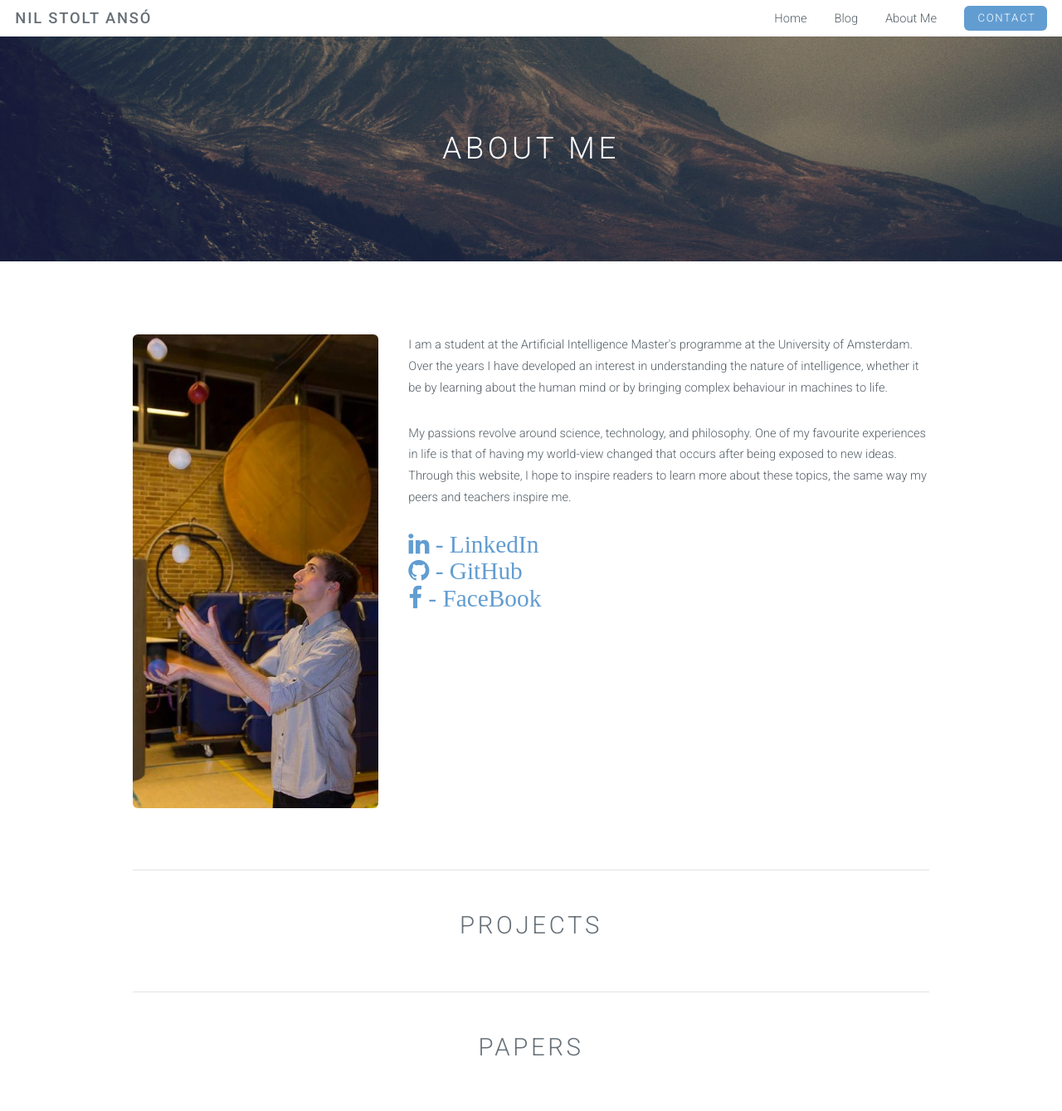
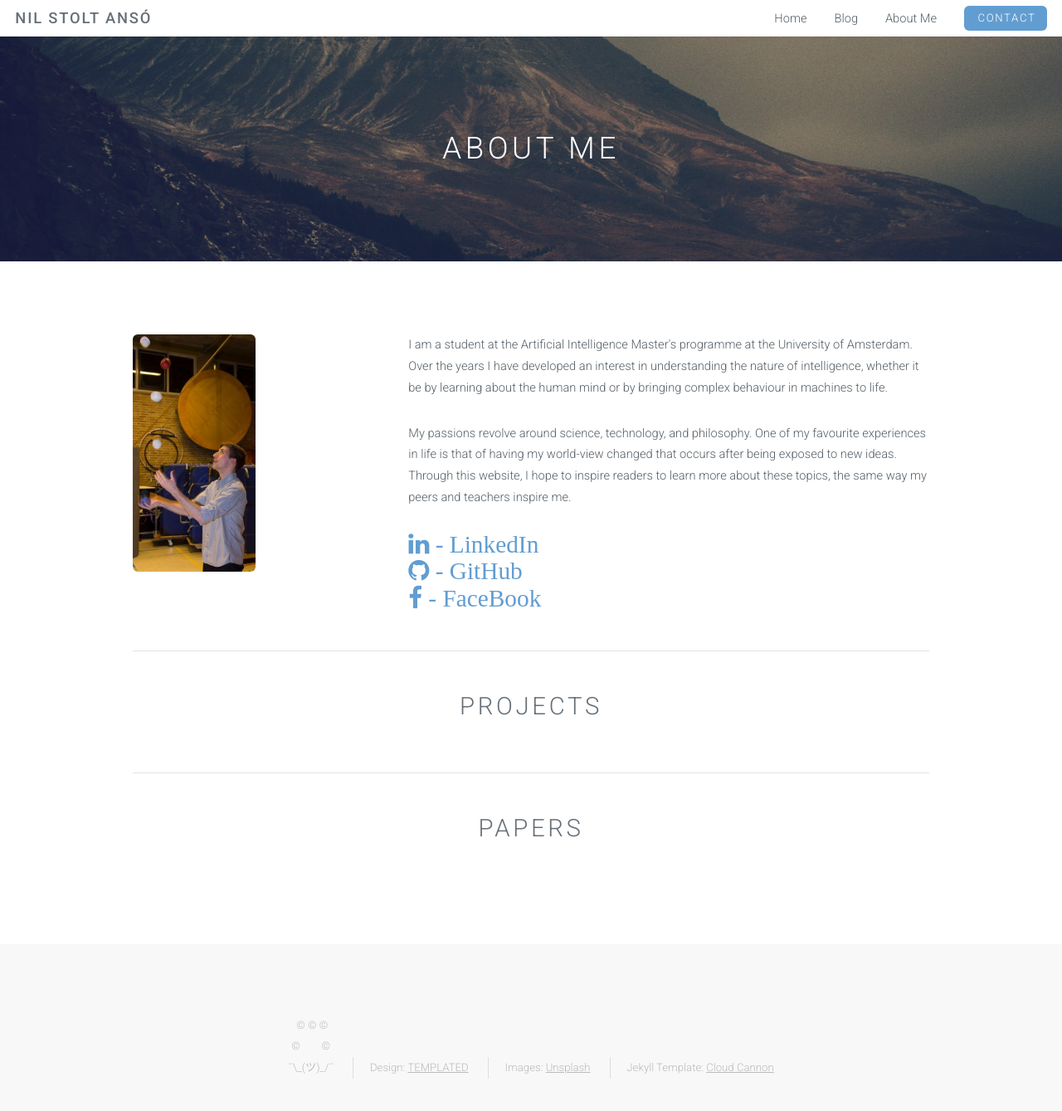
Before and after one commit to NILOIDE/NILOIDE.github.io, a Jekyll site: the page built from About-Me.html, in a window 1280 px wide and 1400 px high. Shown: the top 1339 px of the window at 83% size. Built offline with Jekyll 4.4.1, drawn with Linux system fonts in a browser that asks for light colours.

Commit message:
Making image short class

```diff
--- a/blog.html
+++ b/blog.html
@@ -15,7 +15,7 @@ layout: default
                 <h2><a href="{{ site.baseurl }}{{ post.url }}">{{ post.title }}</a></h2>
             </header>
             <section class="container">
-                <a href="{{ site.baseurl }}/2019/06/23/The_pursuit_of_automation.html"><img src="{{ site.baseurl }}{{post.image}}" class="crop image"></a>
+                <a href="{{ site.baseurl }}/2019/06/23/The_pursuit_of_automation.html"><img src="{{ site.baseurl }}{{post.image}}" class="fit image"></a>
                 {{ post.teaser }}
             </section>
             <section class="special">
--- a/css/style.css
+++ b/css/style.css
@@ -490,7 +490,7 @@
 
 			.image.fit img {
 				display: block;
-				width: 100%;
+				width: 50%;
 			}
 
 		.image.crop {
```
